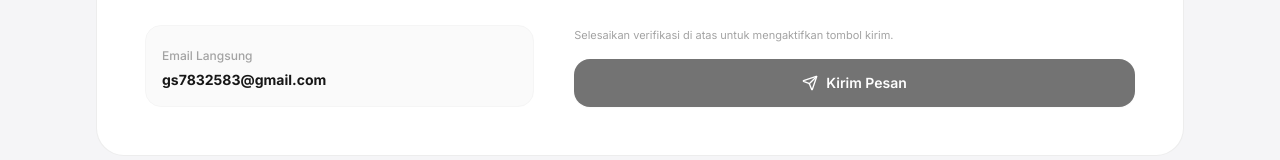
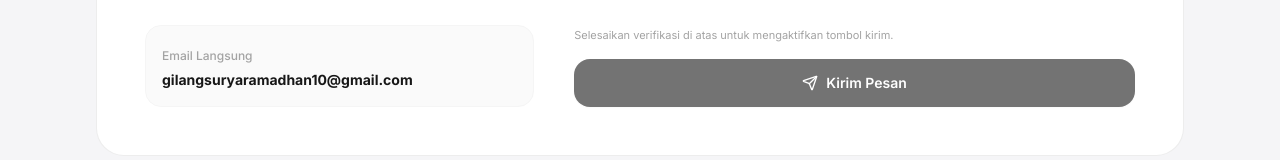
Before and after one commit to gilangsuryaa/portofolio-web, a Next.js app: page / in a window 1280 px wide. Shown: the part 3328-3488 px from the top of the page. Built offline with nearby package versions, Linux system fonts and the light colour scheme; no server answers.

Commit message:
feat: update default email

```diff
--- a/components/ContactForm.tsx
+++ b/components/ContactForm.tsx
@@ -16,7 +16,7 @@ interface ContactFormProps {
 const TURNSTILE_SITE_KEY = process.env.NEXT_PUBLIC_TURNSTILE_SITE_KEY;
 
 export default function ContactForm({ profile }: ContactFormProps) {
-  const email = profile?.email || 'gs7832583@gmail.com';
+  const email = profile?.email || 'gilangsuryaramadhan10@gmail.com';
   const { t } = useLanguage();
   const [formData, setFormData] = useState({ name: '', email: '', message: '' });
   const [status, setStatus] = useState<'idle' | 'loading' | 'success' | 'error'>('idle');
--- a/components/Footer.tsx
+++ b/components/Footer.tsx
@@ -14,7 +14,7 @@ export default function Footer({ profile }: FooterProps) {
   const currentYear = new Date().getFullYear();
 
   const name = profile?.name || 'Gilang Surya Ramadhan';
-  const email = profile?.email || 'gs7832583@gmail.com';
+  const email = profile?.email || 'gilangsuryaramadhan10@gmail.com';
   const linkedin = profile?.linkedin_url || 'https://www.linkedin.com/in/gilang-surya-ramadhan-781084391';
   const github = profile?.github_url || 'https://github.com/gilangsuryaa';
   const instagram = profile?.instagram_url || 'https://www.instagram.com/gilang.sra';
--- a/lib/supabase/fallback-data.ts
+++ b/lib/supabase/fallback-data.ts
@@ -12,7 +12,7 @@ export const initialProfile: Profile = {
   avatar_url: '/img/optimized/gw.webp',
   logo_url: '/img/optimized/gw-bunder.webp',
   cv_url: '/assests/CV.pdf',
-  email: 'gs7832583@gmail.com',
+  email: 'gilangsuryaramadhan10@gmail.com',
   github_url: 'https://github.com/gilangsuryaa',
   linkedin_url: 'https://www.linkedin.com/in/gilang-surya-ramadhan-781084391',
   instagram_url: 'https://www.instagram.com/gilang.sra',
```
Also changed, not shown: 1 other file (tests, documents, lock files or other folders).
